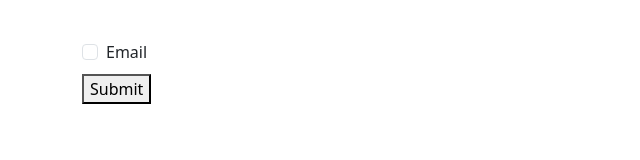
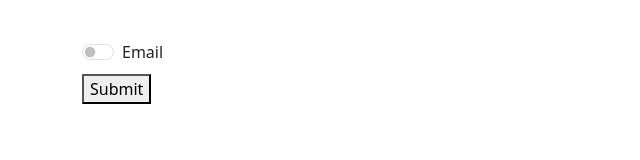
Before and after one commit to Mahi-Haque/bootstrap-practice, a plain HTML site: page index.html in a window 1280 px wide. Shown: the full height of the page, 0-640 px from the left. Drawn offline with nearby package versions, Linux system fonts and the light colour scheme.

Commit message:
Create Switch with bootstrap

```diff
--- a/index.html
+++ b/index.html
@@ -125,7 +125,7 @@
 
     <div class="container">
         <form>
-            <div class="form-check">
+            <div class="form-check form-switch">
                 <label for="email" class="form-label">Email</label>
                 <input type="checkbox" class="form-check-input">
             </div>
```
Also changed, not shown: images/switch.png (added).
